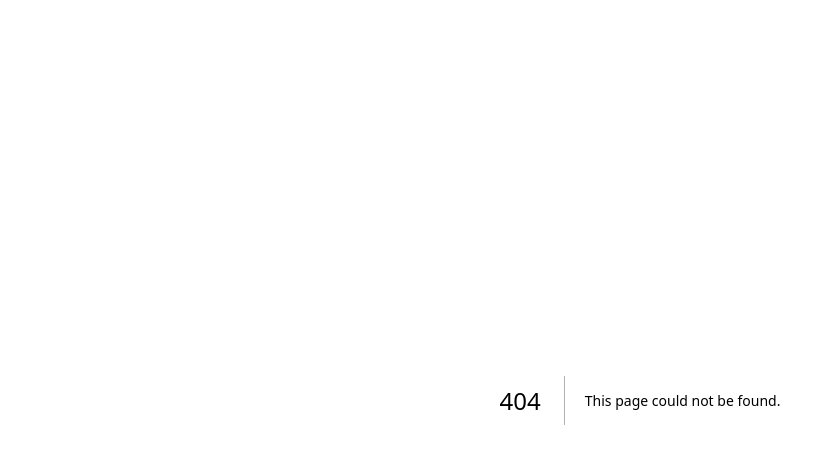
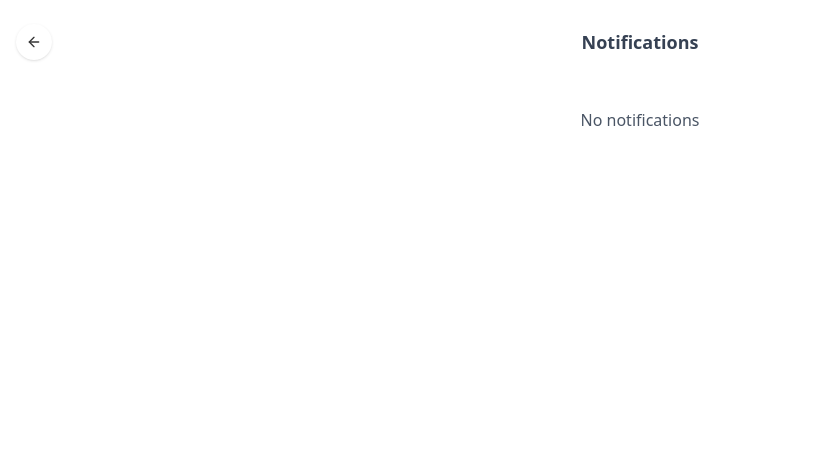
Before and after one commit to devshad7/TheQBarber, a Next.js app: page /dashboard/notification in a window 1280 px wide. Before the commit this address had no page. Shown: the top 464 px of the page, without its empty margins (0-825 px from the left). Built offline with nearby package versions, Linux system fonts and the light colour scheme.

Commit message:
Feat: added notification section

```diff
--- /dev/null
+++ b/src/app/dashboard/notification/page.tsx
@@ -0,0 +1,8 @@
+import React from "react";
+import Notification from "@/components/layout/notification/Notification";
+
+function Page() {
+  return <Notification />;
+}
+
+export default Page;
--- a/src/components/layout/Navbar.tsx
+++ b/src/components/layout/Navbar.tsx
@@ -1,8 +1,9 @@
-"use client"
+"use client";
 
 import React, { useEffect, useState } from "react";
 import { Bell, MapPin } from "lucide-react";
 import { useUser } from "@clerk/nextjs";
+import Link from "next/link";
 
 const Navbar = () => {
   const { user } = useUser();
@@ -57,9 +58,11 @@ const Navbar = () => {
             </p>
           </div>
           <div className="">
-            <div className="bg-gray-50 border border-gray-200 p-2 rounded-full">
-              <Bell />
-            </div>
+            <Link href={"/dashboard/notification"}>
+              <div className="bg-gray-50 border border-gray-200 p-2 rounded-full">
+                <Bell />
+              </div>
+            </Link>
           </div>
         </div>
       </nav>
--- /dev/null
+++ b/src/components/layout/notification/Notification.tsx
@@ -0,0 +1,59 @@
+"use client";
+
+import React from "react";
+import { useRouter } from "next/navigation";
+import { Button } from "@/components/ui/button";
+import { ArrowLeft, Mail, MessageCircle } from "lucide-react";
+
+const Notification = () => {
+  const router = useRouter();
+  return (
+    <div className="max-w-7xl mx-auto px-4 pt-6 pb-20">
+      {/* Header */}
+      <div className="mb-8 flex justify-between items-center">
+        <Button
+          variant="ghost"
+          size="icon"
+          className="rounded-full bg-white shadow-sm"
+          onClick={() => router.back()}
+        >
+          <ArrowLeft />
+        </Button>
+        <h1 className="text-lg font-semibold text-gray-700">Notifications</h1>
+        <Button
+          variant="ghost"
+          size="icon"
+          className="rounded-full bg-white shadow-sm invisible"
+        >
+          <ArrowLeft />
+        </Button>
+      </div>
+      {/* Notification List */}
+      <div className="flex flex-col space-y-4">
+        {/* <div className="space-y-4">
+          <h1 className="text-lg font-semibold text-gray-700">Today</h1>
+          <div className="flex items-start gap-x-4">
+            <div className="p-3 bg-yellow-700/10 rounded-full text-yellow-700">
+              <MessageCircle />
+            </div>
+            <div>
+              <div className="flex justify-between items-center">
+                <h2 className="text-lg font-semibold">Appointment Reminder</h2>
+                <span className="text-sm text-gray-400">08:23 AM</span>
+              </div>
+              <p className="text-sm text-gray-500 border-b pb-4 border-gray-200">
+                Hi John, just a friendly reminder that your appointment with
+                [Barber] is coming up
+              </p>
+            </div>
+          </div>
+        </div> */}
+        <div className="text-center py-4">
+          <p className="text-gray-600">No notifications</p>
+        </div>
+      </div>
+    </div>
+  );
+};
+
+export default Notification;
```
